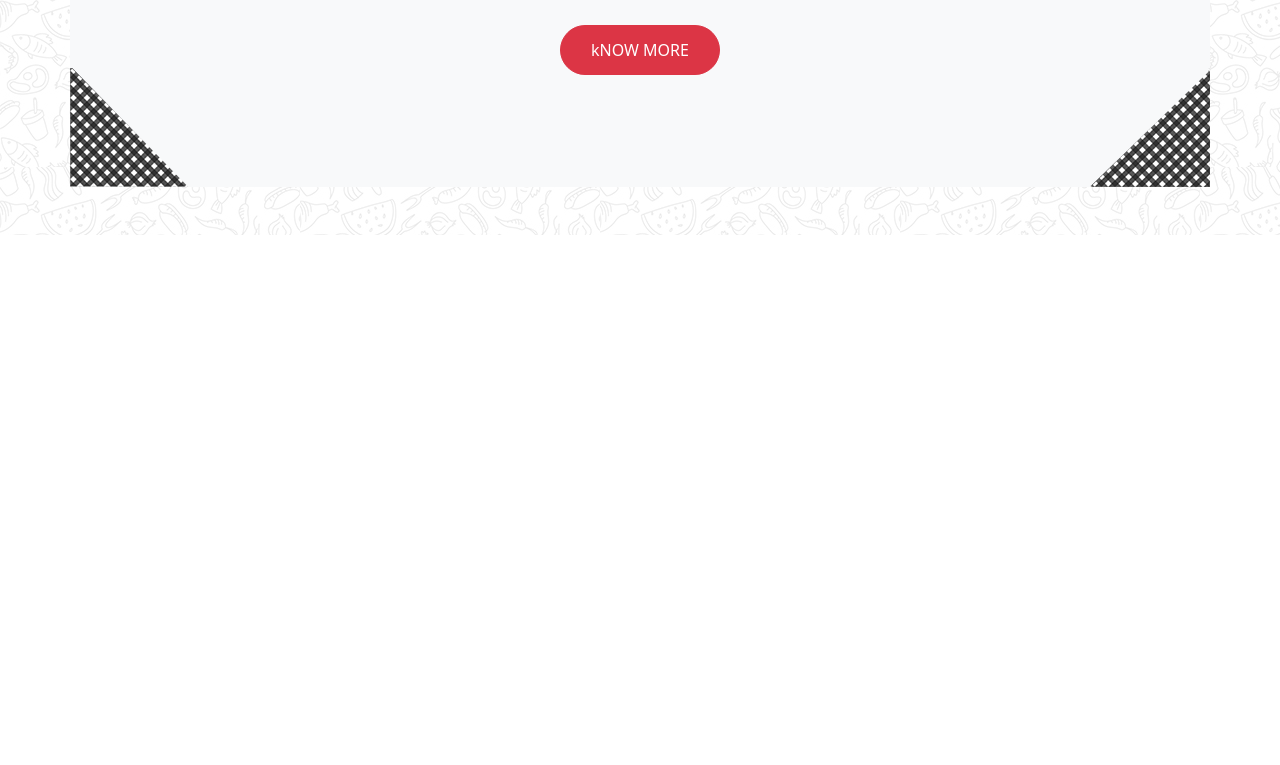
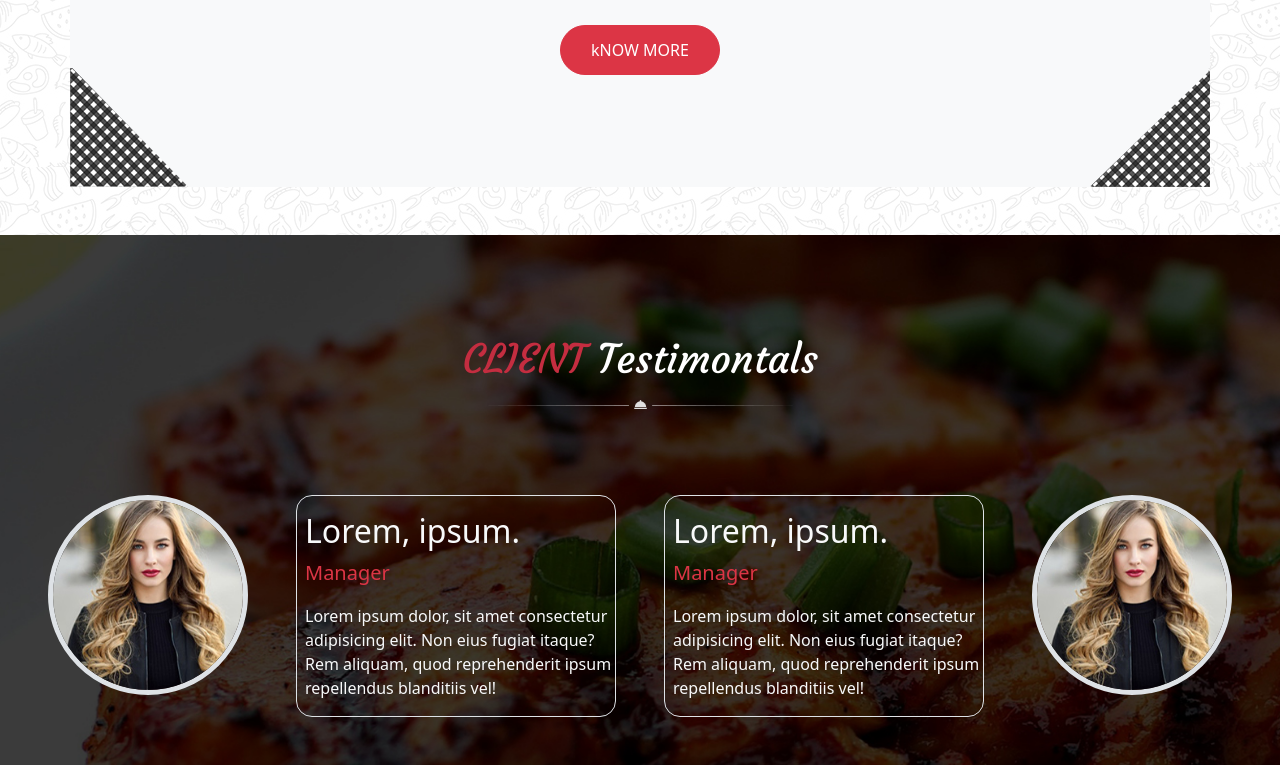
Before and after one commit to saidlionsgeeek/projet-css, a website: page index.html in a window 1280 px wide. Shown: the part 3443-4208 px from the top of the page. Before the commit the page ends 3678 px from the top, so only its background shows below. Drawn offline with nearby package versions, Linux system fonts and the light colour scheme.

Commit message:
section4

```diff
--- a/index.html
+++ b/index.html
@@ -258,7 +258,7 @@
                             iusto repellendus harum.</p>
                     </div>
                     <div>
-                        <img class="bg-banner " src="./public/images/blog_img1.jpg" alt="">
+                        <img class="bg-banner " src="./public/images/blog_img2.jpg" alt="">
                         <p class="para-banner"><span>12</span> April 2017 <span>/</span><span>20</span> Comment
                             <span>/</span> <span>35</span> likes
                         </p>
@@ -275,6 +275,41 @@
         </section>
         <br><br>
         <!--section4 -->
+        <section class="bg-testimo">
+
+            <h1 class=" text-testimo"><span>CLIENT</span> Testimontals</h1>
+            <div class=" deco-line ">
+                <img width="305px" src="./public/images/decoration_line.png" alt="">
+            </div>
+            <div class="d-block d-md-block d-lg-flex  justify-content-center  gap-5 mx-5 py-5">
+                <div class=" gap-5 d-block d-md-block d-lg-flex">
+                    <div class="text-center text-md-center text-lg-start mb-5 mb-md-5 mb-lg-0">
+                        <img class="  border border-5 rounded-circle " width="200px"
+                            src="./public/images/testimonial1.jpg" alt="">
+                    </div>
+                    <div
+                        class="text-light border rounded-4  ps-2 text-center text-md-center text-lg-start mb-5 mb-md-5 mb-lg-0">
+                        <h2 class="pt-3 ">Lorem, ipsum.</h2>
+                        <p class="text-danger fs-5">Manager</p>
+                        <p>Lorem ipsum dolor, sit amet consectetur adipisicing elit. Non eius fugiat itaque? Rem
+                            aliquam, quod reprehenderit ipsum repellendus blanditiis vel!</p>
+                    </div>
+                </div>
+                <div class="d-block d-md-block d-lg-flex flex-row-reverse gap-5">
+                    <div class="text-center text-md-center text-lg-start mb-5 mb-md-5 mb-lg-0">
+                        <img class="border border-5 rounded-circle " width="200px"
+                            src="./public/images/testimonial1.jpg" alt="">
+                    </div>
+                    <div
+                        class="text-light border rounded-4  ps-2  text-center text-md-center text-lg-start mb-5 mb-md-5 mb-lg-0">
+                        <h2 class="pt-3 ">Lorem, ipsum.</h2>
+                        <p class="text-danger fs-5">Manager</p>
+                        <p>Lorem ipsum dolor, sit amet consectetur adipisicing elit. Non eius fugiat itaque? Rem
+                            aliquam, quod reprehenderit ipsum repellendus blanditiis vel!</p>
+                    </div>
+                </div>
+            </div>
+        </section>
 
 
 
--- a/src/sass/modules/_main.scss
+++ b/src/sass/modules/_main.scss
@@ -1,3 +1,8 @@
+*{
+    padding:0;
+    margin: 0;
+    box-sizing: border-box;
+}
 main{
     background-image: url(../images/main_bg.jpg);
     height: auto;
@@ -55,10 +60,14 @@ main{
 // section3
 .bg-contact{
     background-image: url(../../../public/images/book_table_bg.jpg);
+    background-repeat: no-repeat;
     background-position: center;
+    background-size: cover;
     width: 57%;
 
+
 }
+
 .bg-banner{
         border: 5px solid rgb(225, 224, 224);
         border-radius: 20px;
@@ -68,7 +77,7 @@ main{
         color: white;
         background-color: rgb(196, 45, 64);
         text-align: center;
-        width: 350px;
+        width: 420px;
         height: 60px;
         border-radius: 10px;
         margin-top: -30px;
@@ -91,6 +100,13 @@ main{
         margin-bottom: 4rem;
     }
     @media (min-width:319px) and (max-width:650px) {
+        .bg-contact{
+            background-image: url(../../../public/images/book_table_bg.jpg);
+            background-repeat: no-repeat;
+            background-position: center;
+            background-size: cover;
+            width: 80%;
+        }
         .bg-banner{
             border: 1px solid rgb(225, 224, 224);
             border-radius: 20px;
@@ -123,3 +139,20 @@ main{
             margin-bottom: 4rem;
         }
     }
+    // section4
+    .bg-testimo{
+        background-image: url(../images/testimonials_background.jpg);
+        background-repeat: no-repeat;
+        background-size: cover;
+        background-position: center;
+        .text-testimo{
+            color: white;
+            text-align: center;
+            font-family: courgette;
+            padding-top: 100px;
+            span{
+                color:rgb(196, 45, 64) ;
+            }
+        }
+    }
+    // section5
```
Also changed, not shown: public/css/app.css, 1 other file.
